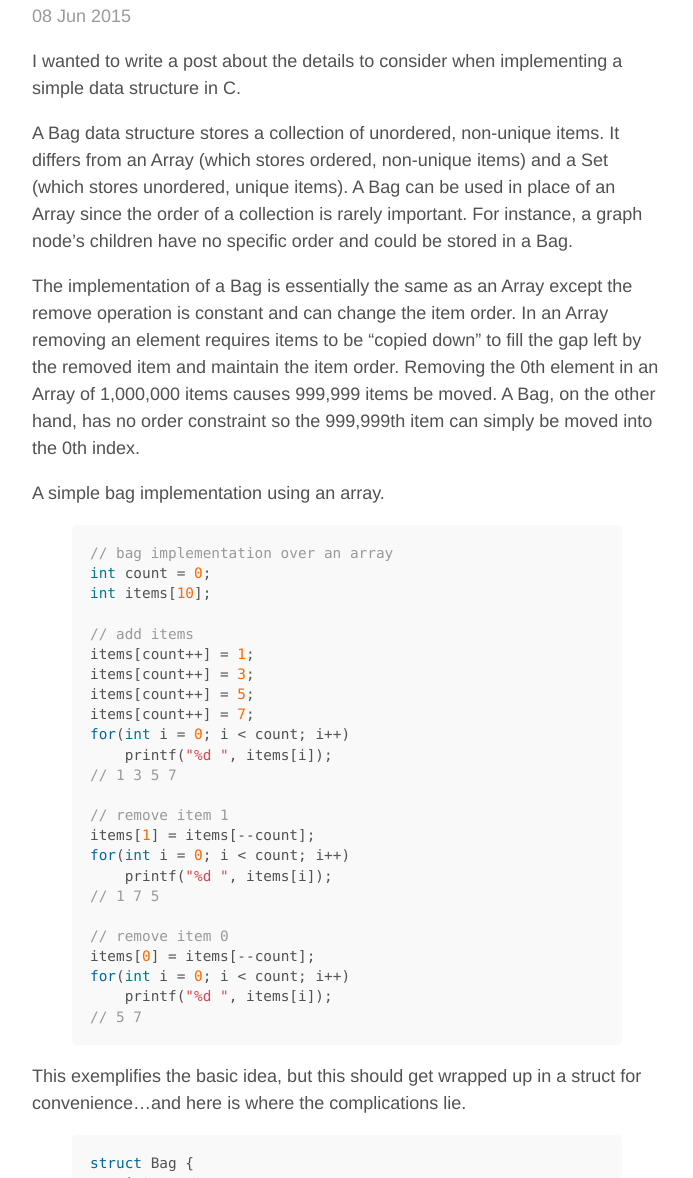
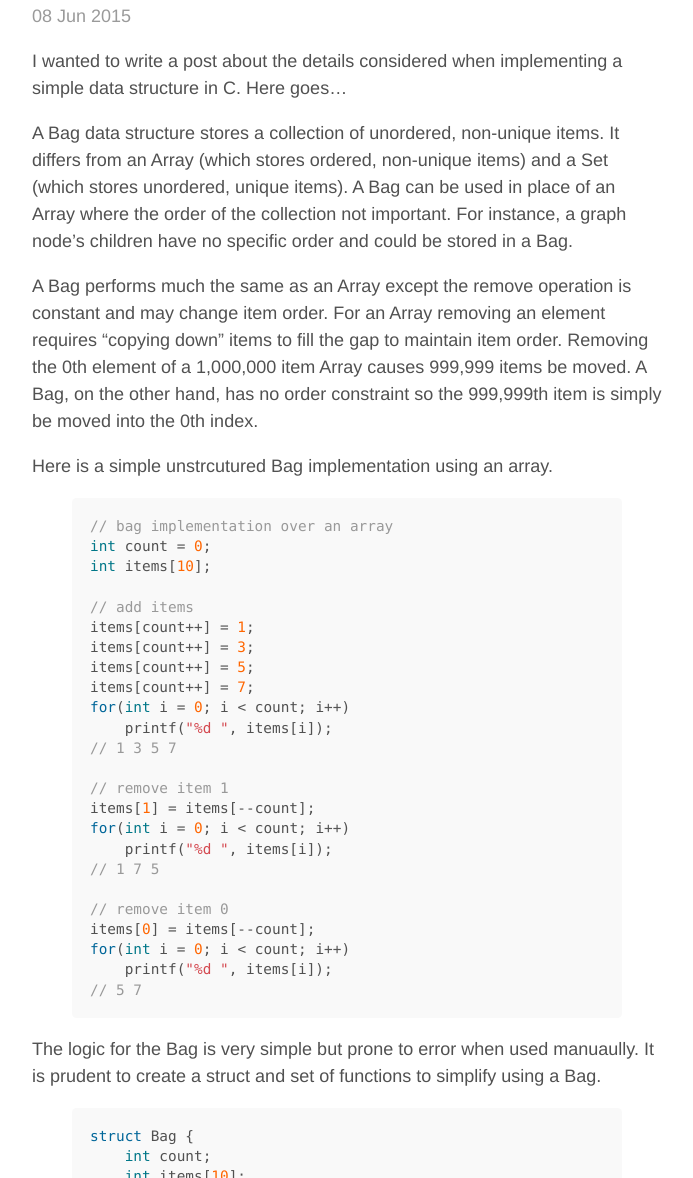
Before and after one commit to mironside/mironside.github.io-nope, a Jekyll site: the page built from index.html, in a window 1280 px wide and 1400 px high, cut to the strip 222-1400 px from the top of the window. Shown: the whole strip, without its empty margins (293-986 px from the left). Built offline with Jekyll 4.4.1, drawn with Linux system fonts in a browser that asks for light colours; the list of posts is cut into pages by our own code; some of the changed text lies outside the part shown.

Commit message:
set post

```diff
--- a/_posts/2015-06-08-set-data-structure.md
+++ b/_posts/2015-06-08-set-data-structure.md
@@ -2,13 +2,13 @@
 title: Considerations of a Bag Data Structure
 ---
 
-I wanted to write a post about the details to consider when implementing a simple data structure in C.
+I wanted to write a post about the details considered when implementing a simple data structure in C.  Here goes...
 
-A Bag data structure stores a collection of unordered, non-unique items.  It differs from an Array (which stores ordered, non-unique items) and a Set (which stores unordered, unique items).  A Bag can be used in place of an Array since the order of a collection is rarely important.  For instance, a graph node's children have no specific order and could be stored in a Bag.
+A Bag data structure stores a collection of unordered, non-unique items.  It differs from an Array (which stores ordered, non-unique items) and a Set (which stores unordered, unique items).  A Bag can be used in place of an Array where the order of the collection not important.  For instance, a graph node's children have no specific order and could be stored in a Bag.
 
-The implementation of a Bag is essentially the same as an Array except the remove operation is constant and can change the item order.  In an Array removing an element requires items to be "copied down" to fill the gap left by the removed item and maintain the item order.  Removing the 0th element in an Array of 1,000,000 items causes 999,999 items be moved.  A Bag, on the other hand, has no order constraint so the 999,999th item can simply be moved into the 0th index.
+A Bag performs much the same as an Array except the remove operation is constant and may change item order.  For an Array removing an element requires "copying down" items to fill the gap to maintain item order.  Removing the 0th element of a 1,000,000 item Array causes 999,999 items be moved.  A Bag, on the other hand, has no order constraint so the 999,999th item is simply be moved into the 0th index.
 
-A simple bag implementation using an array.
+Here is a simple unstrcutured Bag implementation using an array.
 
 {% highlight c %}
 // bag implementation over an array
@@ -37,7 +37,7 @@
 // 5 7
 {% endhighlight %}
 
-This exemplifies the basic idea, but this should get wrapped up in a struct for convenience...and here is where the complications lie.
+The logic for the Bag is very simple but prone to error when used manuaully.  It is prudent to create a struct and set of functions to simplify using a Bag.
 
 {% highlight c %}
 struct Bag {
@@ -95,7 +95,7 @@
 {% endhighlight %}
 
 
-The size of the bag is fixed at 10, if we add an 11th item it is discarded and lost.  Obviously we will need to be able to specify how many items we want to store.
+The size of the bag is fixed at 10, if we add an 11th item it is discarded and lost.  Obviously we want to be able to specify how many items to store.
 
 One option is have the Bag dynamically allocate the item memory for us.
 
@@ -188,9 +188,9 @@
 Bag_Free(&s);
 {% endhighlight %}
 
-So this is better, right?  The Bag is encapsulated and can manage itself, great!  But it takes a lot of work to tell the Bag where to get memory which makes using the Bag very inconvenient.  This is supposed to be a lightweight data structure!
+So this is better, right?  The Bag is encapsulated and can manage itself, great!  But it takes a lot of work just to tell the Bag where to allocate memory, which makes using the Bag very inconvenient.  This is supposed to be a lightweight data structure!
 
-A better alternative is to _give_ Bag the memory to work in.  This obviates Bag from allocating or freeing memory, giving the user full control.  The Bag can use stack, heap or custom memory trivially.
+A better alternative is to _give_ Bag the memory to work in.  This allows the user to control the memory and the Bag only needs to handle the logic.  The Bag can use stack, heap or custom memory trivially.
 
 {% highlight c %}
 struct Bag {
@@ -217,9 +217,9 @@
 ...
 {% endhighlight %}
 
-However, the Bag is now two discontiguous chunks of memory: the Bag structure and the items array.  The Bag can't be moved, copied or reallocated in a single operation.  For example, if we memcpy a Bag it's items pointer still points to the original items array.  If the original Bag memory is freed the new Bag items is invalidated.  The Bag needs to be duplicated then the items array needs to be duplicated and reassigned.
+But now the Bag is two discontiguous chunks of memory: the Bag structure and the items array.  Moving, copying or reallocating the Bag is a multistep process: 1) copy the Bag struct  2) alloc a new items array  3) copy the old items into the new array  4) assign the new items to the new Bag's items.
 
-A solution is to allocate the Bag and items as a contiguous block of memory.
+Another option is to allocate the Bag and items as a contiguous block of memory.
 
 {% highlight c %}
 struct Bag {
@@ -247,11 +247,12 @@
     s = (Bag *)realloc(s, 2048);
     Bag_Add(&s, i);
 }
+free(s);
 {% endhighlight %}
 
-Now the Bag can be trivially memcpy'd and realloc'd as a single block of data and will always remain internally consistent.
+Now the Bag can be trivially memcpy'd and realloc'd as a single block of data and is always internally consistent.
 
-Finally, using a template to parameterize the type of the items array lets us use it with any type we want.
+Finally, the Bag isn't very useful if it only works with ints.  A template can be used to parameterize the type of the items array.
 
 {% highlight c %}
 template<typename T>
@@ -286,10 +287,12 @@
 }
 {% endhighlight %}
 
-One last note, I prefer not to obscure a data strucutre by hiding it entirely behind trivial accessor functions.  In this case, I am not creating Bag_Count, Bag_Get, Bag_Set functions because they can be accessed directly on the structure itself.
+That is the whole Bag implementation: one struct and three simple functions.
 
-- Works in fixed memory
-- Does not manage it's own memory
-- Can be relocated, copied or reallocated
-- Adding and removing items is a value copy and addition
-- The remove operation is why item order cannot be garunteed in a Bag
+One last note, I prefer not to obscure data strucutres behind accessor functions.  In this case, I am not creating Bag_Count, Bag_Get, Bag_Set accessors because they can be accessed directly on the structure itself.
+
+The Bag
+-------
+- Does not manage it's own memory, can easily be used with any user memory
+- Can be relocated, copied or reallocated as a single memory block
+- Adding and removing items is one value copy and one addition
```
Also changed, not shown: other parts of _posts/2015-06-08-set-data-structure.md (+1 -1 lines).
